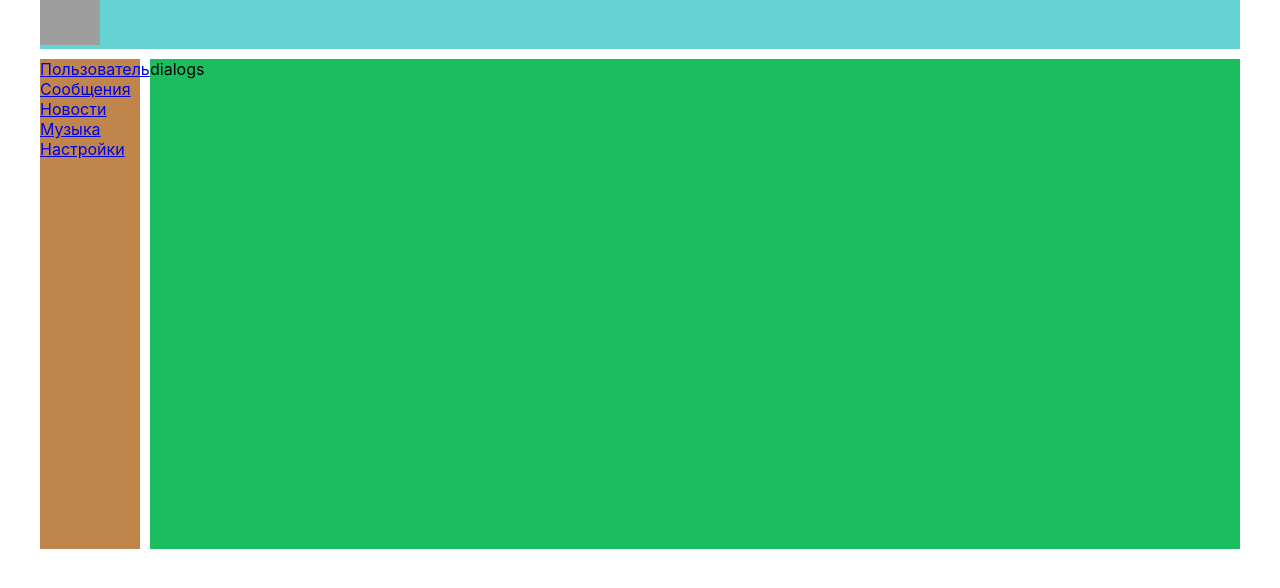
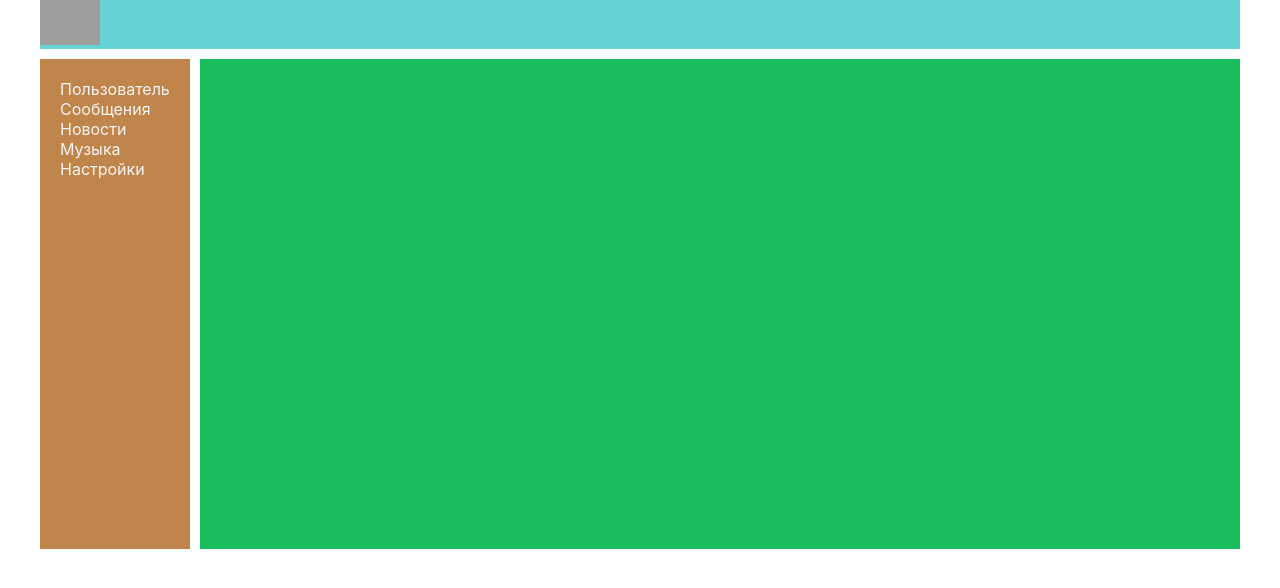
Before and after one commit to FedoseevDS/JS-react-learn, a React (Create React App) app: page /dialogs in a window 1280 px wide. Shown: the top 588 px of the page. Built offline with nearby package versions, Linux system fonts and the light colour scheme; grey boxes are pictures that could not be loaded.

Commit message:
Removed page reloading when navigating through site pages using NavLink

```diff
--- a/src/App.css
+++ b/src/App.css
@@ -2,7 +2,7 @@
   margin: 0 auto; /* выровнил экран по центру */
   display: grid; /* определяю, что данный объект будет находиться в сетке */
   width: 1200px; /* задал ширину объекту */
-  grid-template-columns: 100px 1fr; /* задаю количество столбцов и размер каждого столбца */
+  grid-template-columns: 150px 1fr; /* задаю количество столбцов и размер каждого столбца */
   grid-template-rows: 1fr 10fr; /* задаю размер и количество строк */
   grid-template-areas: 'h h' 'n c'; /* задаю расположение ячеек на сетке */
   grid-gap: 10px; /* задаю расстояние между ячейками */
--- a/src/components/Dialogs/Dialogs.jsx
+++ b/src/components/Dialogs/Dialogs.jsx
@@ -4,7 +4,7 @@ import React from 'react';
 const Dialog = (props) => {
     return (
         <div>
-            dialogs
+
         </div>
     )
 }
--- a/src/components/Header/Header.jsx
+++ b/src/components/Header/Header.jsx
@@ -1,8 +1,8 @@
 import React from 'react';
-import h from './Header.module.css';
+import s from './Header.module.css';
 
 const Header = () => {
-    return  <header className={h.header}>
+    return  <header className={s.header}>
     <img src='https://e7.pngegg.com/pngimages/387/1007/png-clipart-graphics-logo-desktop-leaf-photography.png'alt=''/>
   </header>
 }
--- a/src/components/Navbar/Navbar.jsx
+++ b/src/components/Navbar/Navbar.jsx
@@ -1,6 +1,6 @@
 import React from 'react'; // импортирую модуль
-/* import { Link } from 'react-router-dom'; */
-import n from './Navbar.module.css'; // создал объект с именем s и импортировал в него ключи, название классов без .
+import { NavLink } from 'react-router-dom';
+import s from './Navbar.module.css'; // создал объект с именем s и импортировал в него ключи, название классов без .
 
 /* let classes = {
     'nav': 'Navbar_nav__qyS8H',
@@ -16,21 +16,21 @@ let classesNew = `${n.item} ${n.active}`; */
 
 const Navbar = () => { // создал функцию с переменной Navbar
     return (
-    <nav className={n.nav}> {/* функция возвращает html разметку */}
-      <div className={n.item}> {/* блок с объектом и его свойством */}
-        <a href="/profile">Пользователь</a> {/* тег гиперссылки */}
+    <nav className={s.nav}> {/* функция возвращает html разметку */}
+      <div className={s.item}> {/* блок с объектом и его свойством */}
+        <NavLink to="/profile" activeClassName={s.active}>Пользователь</NavLink> {/* тег гиперссылки */}
       </div> {/* закрывающий тег */}
-      <div className={`${n.item} ${n.active}`}> {/* блок с объектом и 2 свойствами */}
-        <a href="/dialogs">Сообщения</a> {/* тег гиперссылки */}
+      <div className={s.item}> {/* блок с объектом и 2 свойствами */}
+        <NavLink to="/dialogs" activeClassName={s.active}>Сообщения</NavLink> {/* тег гиперссылки */}
       </div> {/* закрывающий тег */}
-      <div className={n.item}> {/* блок с объектом и его свойством */}
-        <a href='/news'>Новости</a> {/* тег гиперссылки */}
+      <div className={s.item}> {/* блок с объектом и его свойством */}
+        <NavLink to='/news' activeClassName={s.active}>Новости</NavLink> {/* тег гиперссылки */}
       </div> {/* закрывающий тег */}
-      <div className={n.item}> {/* блок с объектом и его свойством */}
-        <a href='/music'>Музыка</a> {/* тег гиперссылки */}
+      <div className={s.item}> {/* блок с объектом и его свойством */}
+        <NavLink to='/music' activeClassName={s.active}>Музыка</NavLink> {/* тег гиперссылки */}
       </div> {/* закрывающий тег */}
-      <div className={n.item}> {/* блок с объектом и его свойством */}
-        <a href='/setting'>Настройки</a> {/* тег гиперссылки */}
+      <div className={s.item}> {/* блок с объектом и его свойством */}
+        <NavLink to='/setting' activeClassName={s.active}>Настройки</NavLink> {/* тег гиперссылки */}
       </div> {/* закрывающий тег */}
     </nav> // закрывающий тег всей функции
   )
--- a/src/components/Navbar/Navbar.module.css
+++ b/src/components/Navbar/Navbar.module.css
@@ -1,12 +1,18 @@
 .nav { /* импортирую класс из js */
   grid-area: n; /* дал название элементу, для расположения его в сетке */
   background-color: rgb(192, 133, 75); /* присвоил цвет области */
+  padding: 20px;
 }
 
-.item { /* подключил класс */
-  color: white; /* цвет заливки строки */
+.item a { /* подключил класс */
+  color: whitesmoke;
+  text-decoration: none;
 }
 
-.item.active {
-  color: blue; /* цвет заливки строки */
+.item a:hover {
+  color: rgb(19, 21, 22);
 }
+
+.item a.active {
+  color: goldenrod;
+}
--- a/src/components/Profile/MyPosts/MyPosts.jsx
+++ b/src/components/Profile/MyPosts/MyPosts.jsx
@@ -1,5 +1,5 @@
 import React from 'react'; // импортирую компонент
-/* import mp from './MyPosts.module.css'; */
+/* import s from './MyPosts.module.css'; */
 import Post from './Post/Post';
 
 const MyPosts = () => { // создал стрелочную функцию
--- a/src/components/Profile/MyPosts/Post/Post.jsx
+++ b/src/components/Profile/MyPosts/Post/Post.jsx
@@ -1,13 +1,13 @@
 import React from 'react'; // импортирую компонент
-import p from './Posts.module.css'; // создал модульный класс для css
+import s from './Posts.module.css'; // создал модульный класс для css
 import ocean from '../../../img/ocean.png';
 
 /* console.log(props.message); */
 
 const Post = (props) => { // создал стрелочную функцию
     return ( // возвращает результат
-      <div className={p.item}> {/* тег блока, с классом для css */}
-        <img className={p.img} src={ocean} alt=''/>
+      <div className={s.item}> {/* тег блока, с классом для css */}
+        <img className={s.img} src={ocean} alt=''/>
         {props.message}
           <div>
         <span>Like</span> {props.likeCount}
--- a/src/components/Profile/Profile.jsx
+++ b/src/components/Profile/Profile.jsx
@@ -1,10 +1,10 @@
 import React from "react";
 import MyPosts from "./MyPosts/MyPosts";
-import p from "./Profile.module.css";
+import s from "./Profile.module.css";
 
 const Profile = () => {
   return (
-    <div className={p.content}>
+    <div className={s.content}>
       <img src="https://abali.ru/wp-content/uploads/2012/12/nordkapp_1680x1050.jpg" alt="" />
       <div>ava + description</div>
       <MyPosts />
--- /dev/null
+++ b/webpack.config.js
@@ -0,0 +1,23 @@
+module: {
+  rules: [
+    {
+      test: /\.css$/,
+      use: [
+        "style-loader",
+        {
+          loader: "css-loader",
+          options: {
+            importLoaders: 1,
+            modules: true,
+          },
+        },
+      ],
+      include: /\.module\.css$/,
+    },
+    {
+      test: /\.css$/,
+      use: ["style-loader", "css-loader"],
+      exclude: /\.module\.css$/,
+    },
+  ]
+}
```
